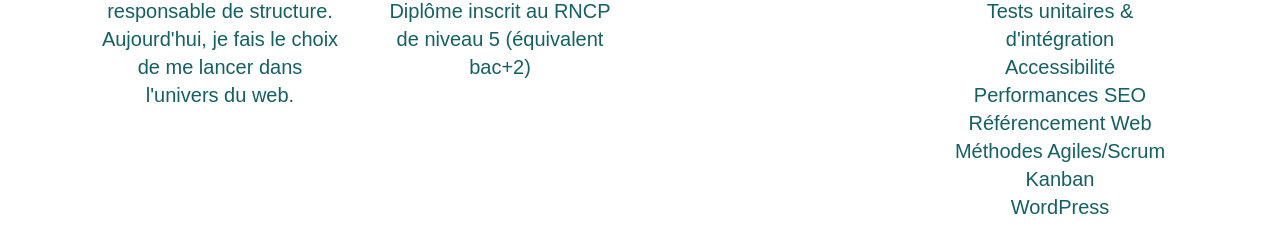
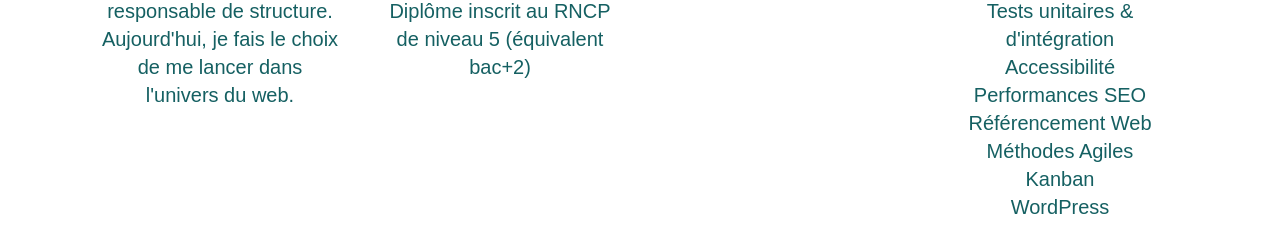
Before and after one commit to JulieBourelDrapier/LastProject, a plain HTML site: page index.html in a window 1280 px wide. Shown: the part 1520-1745 px from the top of the page. Drawn offline with nearby package versions, Linux system fonts and the light colour scheme; a web font is replaced by a local one.

Commit message:
dlt scrum

```diff
--- a/index.html
+++ b/index.html
@@ -93,7 +93,7 @@
                 <p>Accessibilité</p>
                 <p>Performances SEO</p>
                 <p>Référencement Web</p>
-                <p>Méthodes Agiles/Scrum</p>
+                <p>Méthodes Agiles</p>
                 <p>Kanban</p>
                 <p>WordPress</p>
                 <p>Bilingue français/anglais</p>
```
